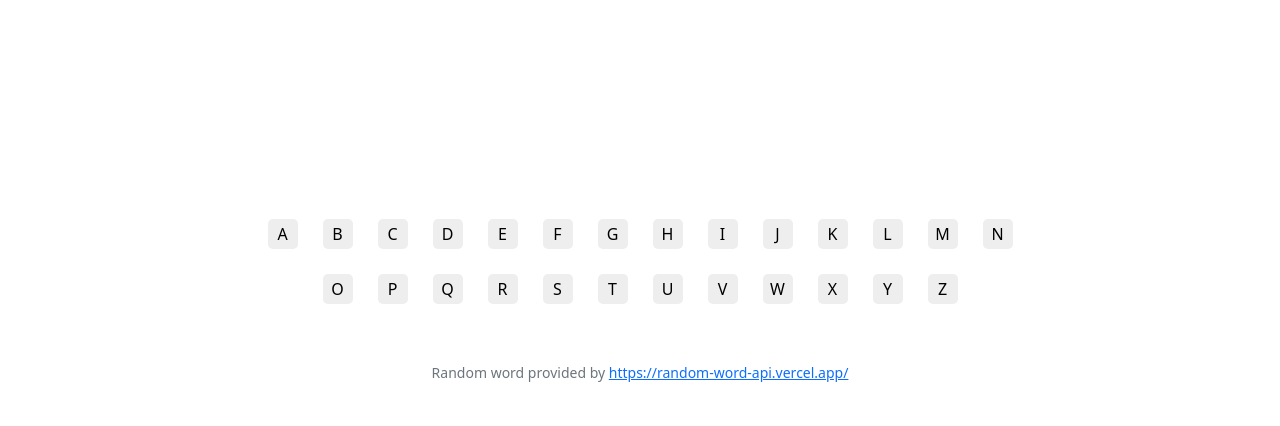
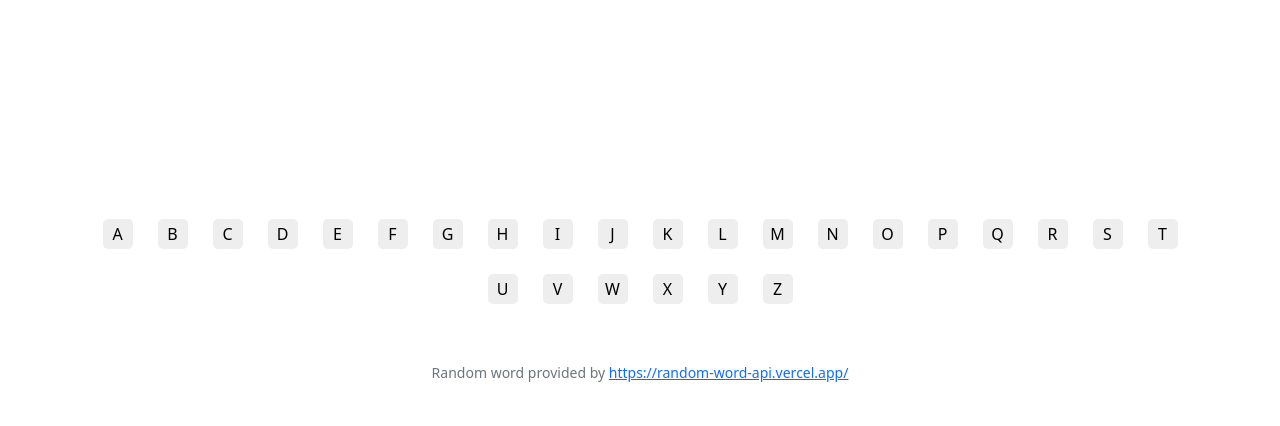
Before and after one commit to xiangqianyou/word_guess, a Flask app: page / in a window 1280 px wide. Shown: the part 374-800 px from the top of the page. Run offline with Flask 2, Linux system fonts and the light colour scheme.

Commit message:
fixed flexbox bug

```diff
--- a/static/styles.css
+++ b/static/styles.css
@@ -3,7 +3,6 @@
     align-items: center;
     flex-wrap: wrap;
     gap: 5px;
-    width: 800px;
     justify-content: center;
 }
 
```
